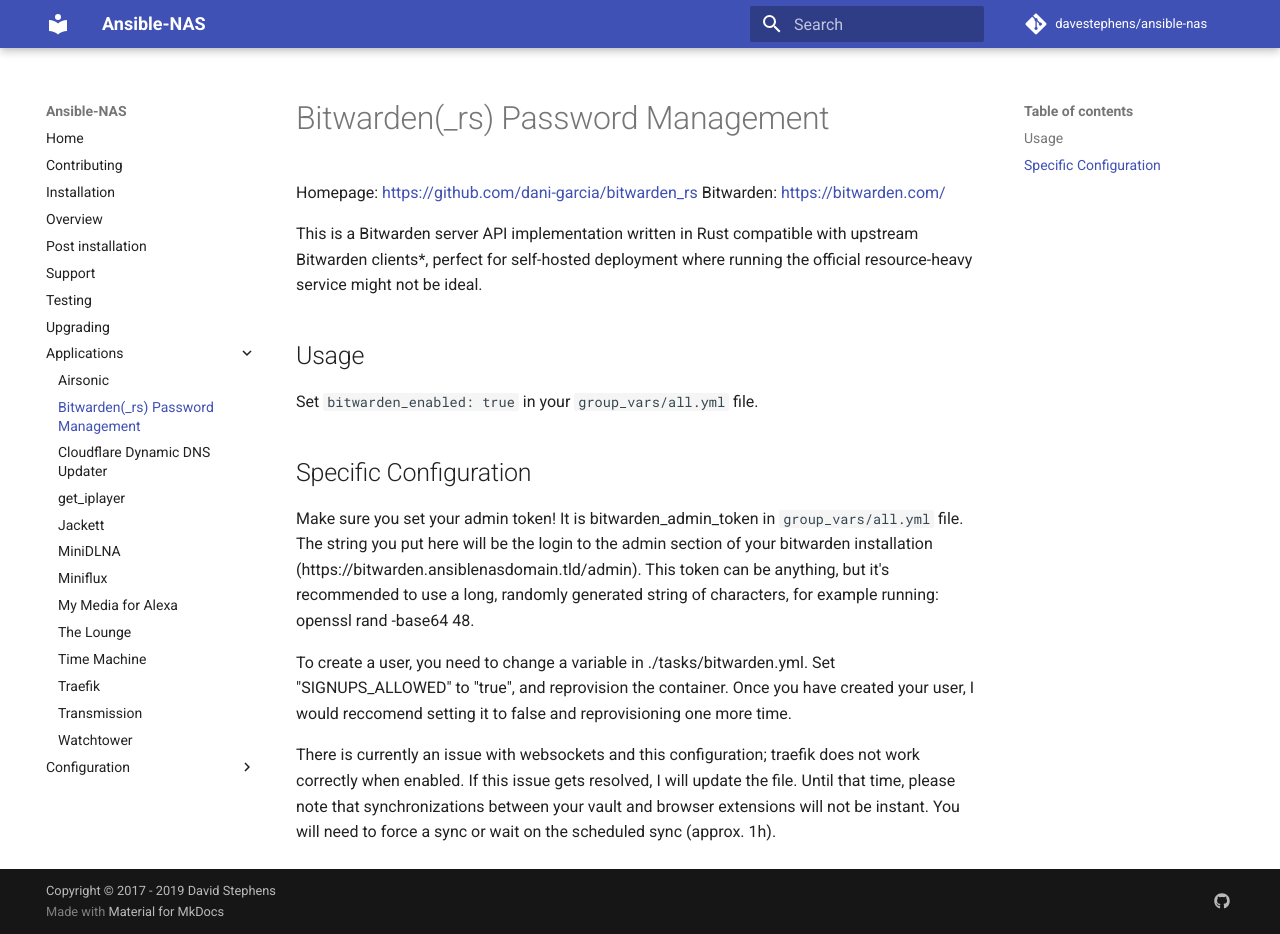
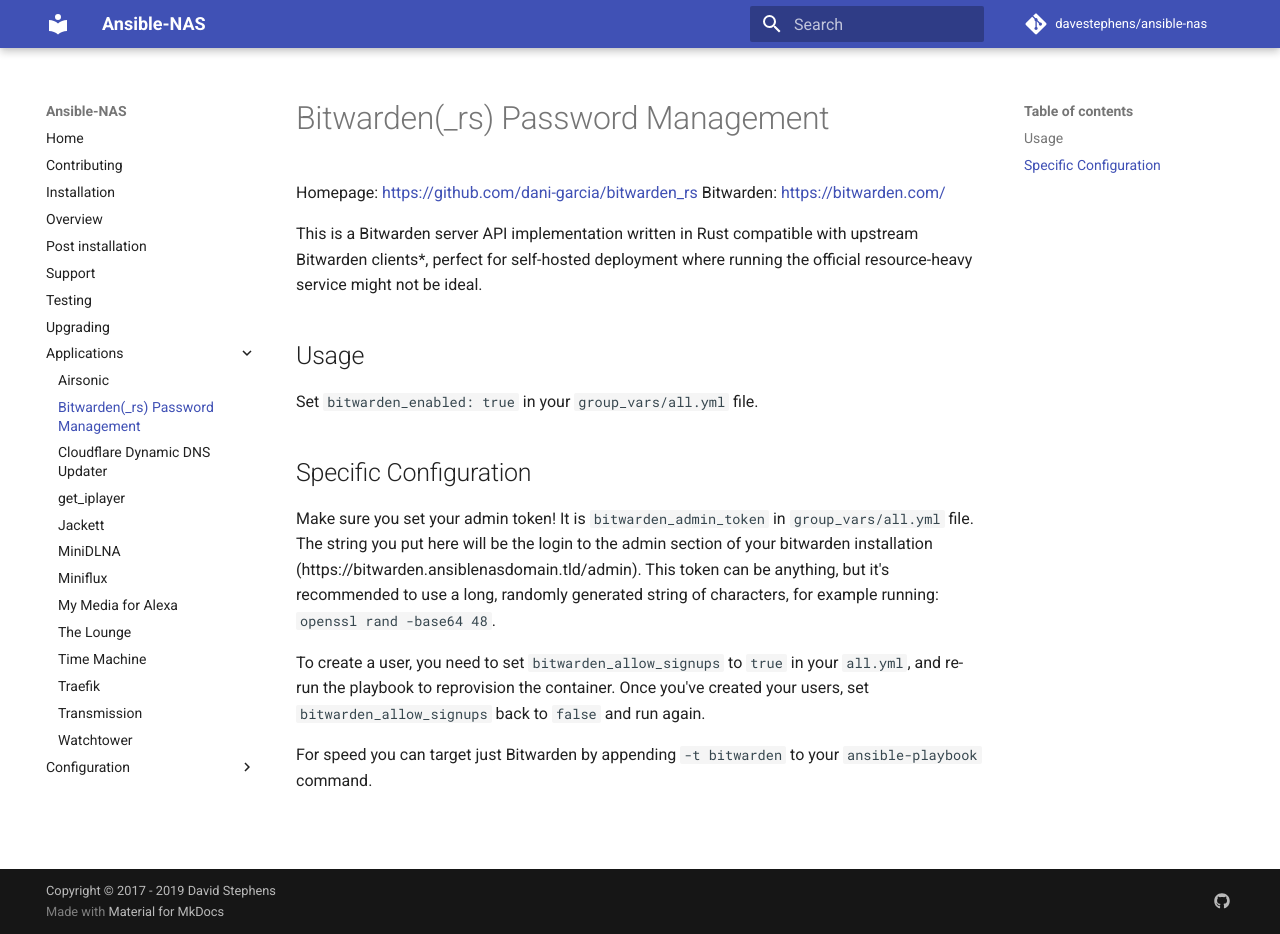
Before and after one commit to davestephens/ansible-nas, an MkDocs documentation site: the page built from docs/applications/bitwarden.md, in a window 1280 px wide and 934 px high. Built offline with MkDocs 1.6.1 and Material for MkDocs 9.7.7, drawn with Linux system fonts in a browser that asks for light colours; comment, search, counter and statistics services are not loaded.

Commit message:
Push Bitwarden enable/disable signups out to all.yml.

```diff
--- a/docs/applications/bitwarden.md
+++ b/docs/applications/bitwarden.md
@@ -11,8 +11,10 @@ Set `bitwarden_enabled: true` in your `group_vars/all.yml` file.
 
 ## Specific Configuration
 
-Make sure you set your admin token! It is bitwarden_admin_token in `group_vars/all.yml` file. The string you put here will be the login to the admin section of your bitwarden installation (https://bitwarden.ansiblenasdomain.tld/admin). This token can be anything, but it's recommended to use a long, randomly generated string of characters, for example running: openssl rand -base64 48.
+Make sure you set your admin token! It is `bitwarden_admin_token` in `group_vars/all.yml` file. The string you put here will be the login to the admin section of your bitwarden installation (https://bitwarden.ansiblenasdomain.tld/admin). This token can be anything, but it's recommended to use a long, randomly generated string of characters, for example running:
+`openssl rand -base64 48`.
 
-To create a user, you need to change a variable in ./tasks/bitwarden.yml. Set "SIGNUPS_ALLOWED" to "true", and reprovision the container. Once you have created your user, I would reccomend setting it to false and reprovisioning one more time.
+To create a user, you need to set `bitwarden_allow_signups` to `true` in your `all.yml`, and re-run the playbook to reprovision the
+container. Once you've created your users, set `bitwarden_allow_signups` back to `false` and run again.
 
-There is currently an issue with websockets and this configuration; traefik does not work correctly when enabled. If this issue gets resolved, I will update the file. Until that time, please note that synchronizations between your vault and browser extensions will not be instant. You will need to force a sync or wait on the scheduled sync (approx. 1h).
+For speed you can target just Bitwarden by appending `-t bitwarden` to your `ansible-playbook` command.
```
Also changed, not shown: 2 other files.
